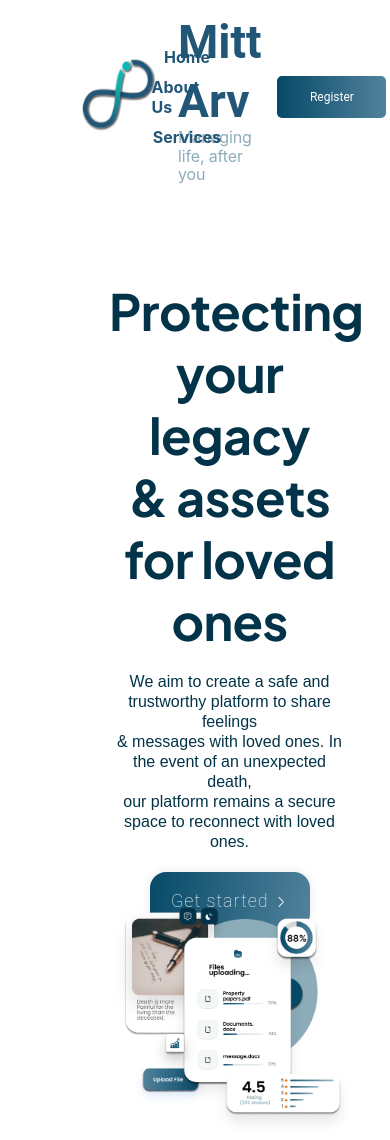
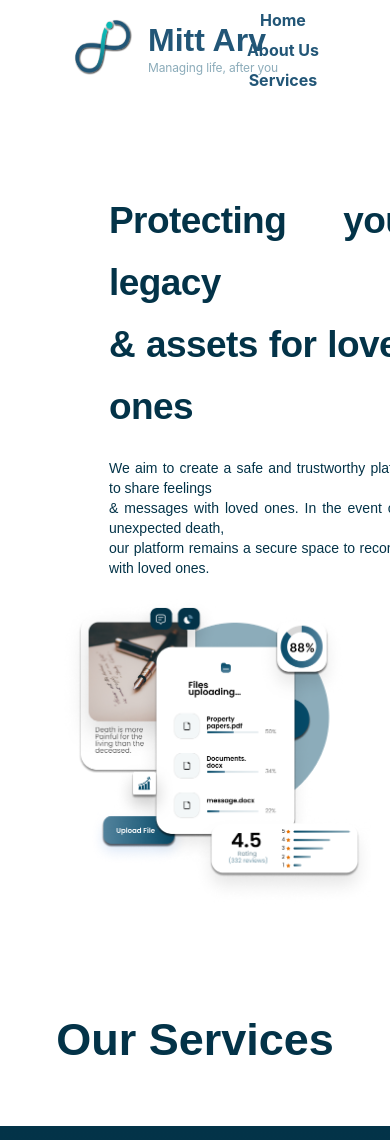
Before and after one commit to oludavid1/Mitt, a plain HTML site: page index.html in a window 390 px wide. Shown: the top 1140 px of the page. Drawn offline with Linux system fonts and the light colour scheme; a web font is replaced by a local one.

Commit message:
Second Commit

```diff
--- a/index.html
+++ b/index.html
@@ -33,9 +33,9 @@
         </div>
         <div class="nav-links">
           <ul>
-              <li><a href="#">Home</a></li>
-              <li><a href="#">About Us</a></li>
-              <li><a href="#">Services</a></li>
+            <li><a href="#home">Home</a></li>
+            <li><a href="#about">About Us</a></li>
+            <li><a href="#service">Services</a></li>
           </ul>
           <button class="button" type="button"><span>Register</span></button>
           <button class="button" type="button"><span>Login</span></button>
@@ -84,7 +84,7 @@
       </div>
     </section>
     <!-- Services -->
-      <section>
+    <section id="service">
       <div class="service">
         <h2>Our Services</h2>
       </div>
@@ -167,7 +167,7 @@
       </div>
     </section>
     <!-- About us Section -->
-      <section>
+    <section id="about">
       <div class="container-about">
         <div class="about">
           <h2>About Us</h2>
@@ -249,4 +249,5 @@
   </footer>
   <p class="copyright"> Copyright © Mitt Arv | Designed by Mitt Arv - Powered by Wordpress</p>
 </body>
+    </body>
 </html>
--- a/style.css
+++ b/style.css
@@ -1,29 +1,61 @@
-@import url("https://fonts.googleapis.com/css2?family=Inter+Tight:wght@100..900&display=swap");
-@import url("https://fonts.googleapis.com/css2?family=Mandali&display=swap");
-@import url("https://fonts.googleapis.com/css2?family=Plus+Jakarta+Sans:ital,wght@0,200..800;1,200..800&display=swap");
-
-/* General reset */
-* {
+/* Reset some default browser styles */
+body,
+h1,
+h2,
+h3,
+p,
+ul,
+li,
+img {
   margin: 0;
   padding: 0;
+  list-style: none;
+  text-decoration: none;
   box-sizing: border-box;
-  font-family: "Roboto", sans-serif;
 }
 
+a {
+  text-decoration: none;
+  color: #225677;
+}
+
+/* General body styling */
 body {
+  font-family: 'Poppins', sans-serif;
   overflow-x: hidden;
 }
 
-/* Navigation bar */
+/* Navigation styling */
 #navbar {
+  width: 100%;
+  height: 140px;
+  background-color: #ffffff;
   display: flex;
+  align-items: center;
   justify-content: space-between;
+  position: fixed;
+  top: 0;
+  left: 0;
+  z-index: 1000;
+  padding: 0 20px;
+}
+
+.navbar .container {
+  display: flex;
   align-items: center;
-  padding: 2px 40px;
-  background-color: white;
-  position: fixed;
-  width: 100%;
-  z-index: 1000;
+}
+
+.toggle {
+  display: none;
+  flex-direction: column;
+  cursor: pointer;
+}
+
+.bar {
+  width: 25px;
+  height: 3px;
+  background-color: #333;
+  margin: 3px 0;
 }
 
 .logo .text {
@@ -38,7 +70,7 @@ body {
 }
 
 .logo .text h2 {
-  font-size: 46px;
+  font-size: 40px;
   color: #225677;
   font-family: "Plus Jakarta Sans", sans-serif;
   font-weight: 600;
@@ -154,7 +186,76 @@ nav ul li a {
   right: 0;
 }
 
-/* Home Section */
+/* Responsive styles */
+@media (max-width: 768px) {
+  #navbar {
+    width: 110%;
+    height: 100px;
+    display: flex;
+    padding: 0 20px;
+  }
+  .containerMain{
+    width: 100%;
+    text-align: center;
+  }
+  .halfSection h1{
+    font-size: 37px !important;
+    margin-top: -90px !important;
+    text-align: justify;
+  }
+  .halfSection .aim{
+    text-align: justify;
+    font-size: 14px;
+  }
+  .butt{
+    position: relative;
+    left: -182px;
+  }
+  nav{
+    display: flex !important;
+  }
+  .halfSection img {
+    position: relative;
+    left: -50px !important;
+    width: 100%;
+    margin-top: 30px;
+  }
+
+  .logo .text div.text-content {
+    position: relative;
+  }
+
+  .logo .text h2 {
+    font-size: 32px;
+    color: #225677;
+    font-family: "Plus Jakarta Sans", sans-serif;
+    font-weight: 600;
+    font-style: normal;
+  }
+
+  .log {
+    width: 108px;
+    height: 100px;
+    position: relative;
+    top: -8.43px;
+    mix-blend-mode: darken;
+  }
+
+  .after {
+    color: #8cacba;
+    font-size: 12px;
+    line-height: 18.57px;
+    letter-spacing: -0.15px;
+    font-weight: 400;
+    font-family: "Inter", sans-serif;
+  }
+
+  button {
+    display: none;
+  }
+}
+
+/* Home section styling */
 .page {
   padding: 40px 0;
   position: relative;
@@ -235,7 +336,8 @@ a {
   bottom: 30px;
 }
 
-/* Services Section */
+
+/* Services section styling */
 .service {
   text-align: center;
   font-size: 30px;
@@ -353,7 +455,7 @@ button {
   rotate: 90 deg;
 }
 
-/* About Us Section */
+/* About us section styling */
 .container-about {
   width: 80%;
   margin: auto;
@@ -386,7 +488,7 @@ button {
   font-family: "Inter";
 }
 
-/* Footer */
+/* Footer styling */
 .footer {
   background: linear-gradient(to right, #043f59 100%, #4f86a4 0%);
   padding: 50px 0;
@@ -560,10 +662,6 @@ button {
 
 /* Media Queries */
 @media (max-width: 768px) {
-  #navbar {
-    padding: 10px 20px;
-  }
-
   .nav-links ul {
     flex-direction: column;
     gap: 10px;
@@ -572,15 +670,24 @@ button {
   .containerMain {
     flex-direction: column;
   }
+  .container-about{
+    padding-bottom: 200px;
+  }
 
   .halfSection {
-    width: 100%;
+    width: 80%;
     text-align: center;
+  }
+  .read{
+    position: relative;
+    right: 80px;
   }
 
   .card {
-    width: 100%;
+    width: 70%;
+    height: 80vh;
   }
+
 }
 
 @media (max-width: 375px) {
@@ -621,3 +728,43 @@ button {
     font-size: 14px;
   }
 }
+
+/* .footer {
+  background-color: #333;
+  color: #fff;
+  padding: 50px 20px;
+  display: flex;
+  justify-content: space-between;
+  align-items: flex-start;
+  max-width: 1200px;
+  margin: 0 auto;
+}
+
+.footer h3 {
+  font-size: 1.5rem;
+  margin-bottom: 10px;
+}
+
+.footer p, .footer a {
+  font-size: 1rem;
+  line-height: 1.5;
+  color: #fff;
+}
+
+.footer a:hover {
+  text-decoration: underline;
+}
+
+.footer .social_media {
+  display: flex;
+  gap: 10px;
+}
+
+.footer .social_media a {
+  font-size: 1.5rem;
+  color: #fff;
+}
+
+.footer .social_media a:hover {
+  color: #007bff;
+} */
```
Lines whose indentation alone changed are shown as unchanged.
